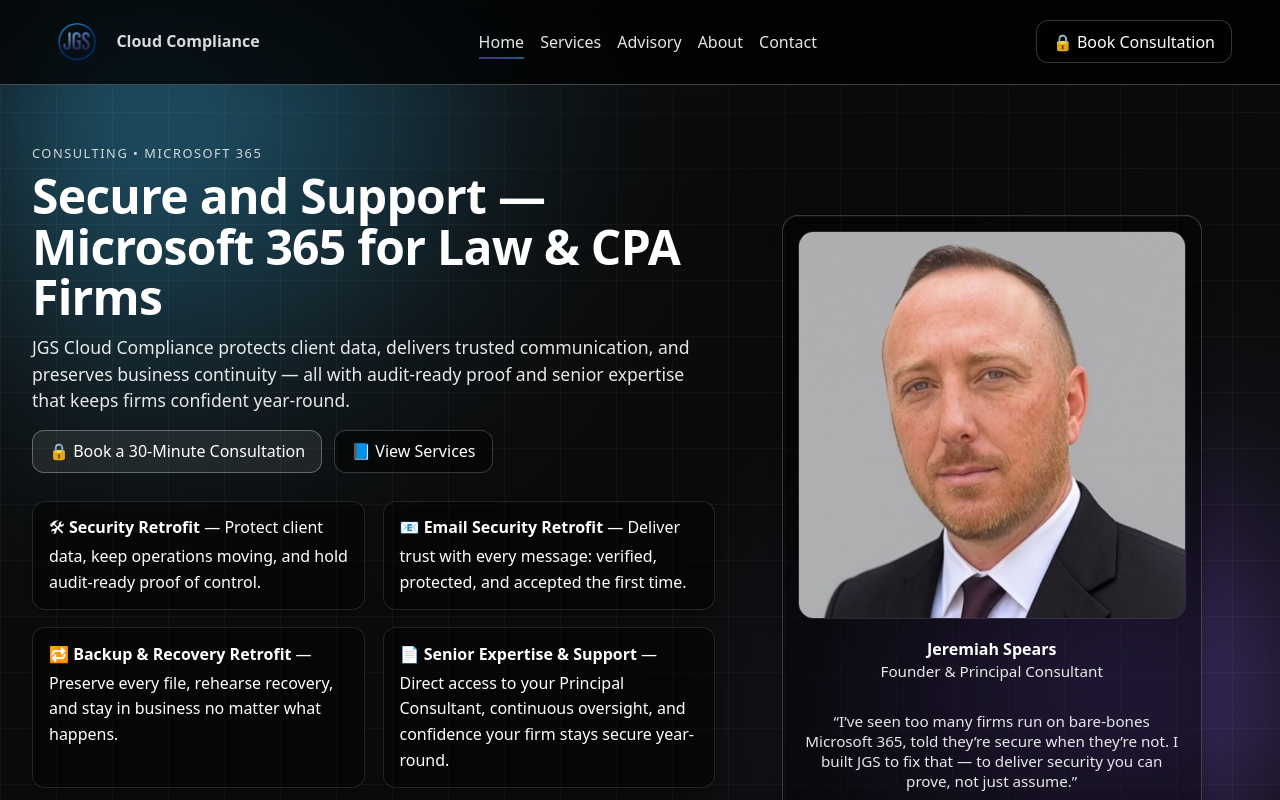
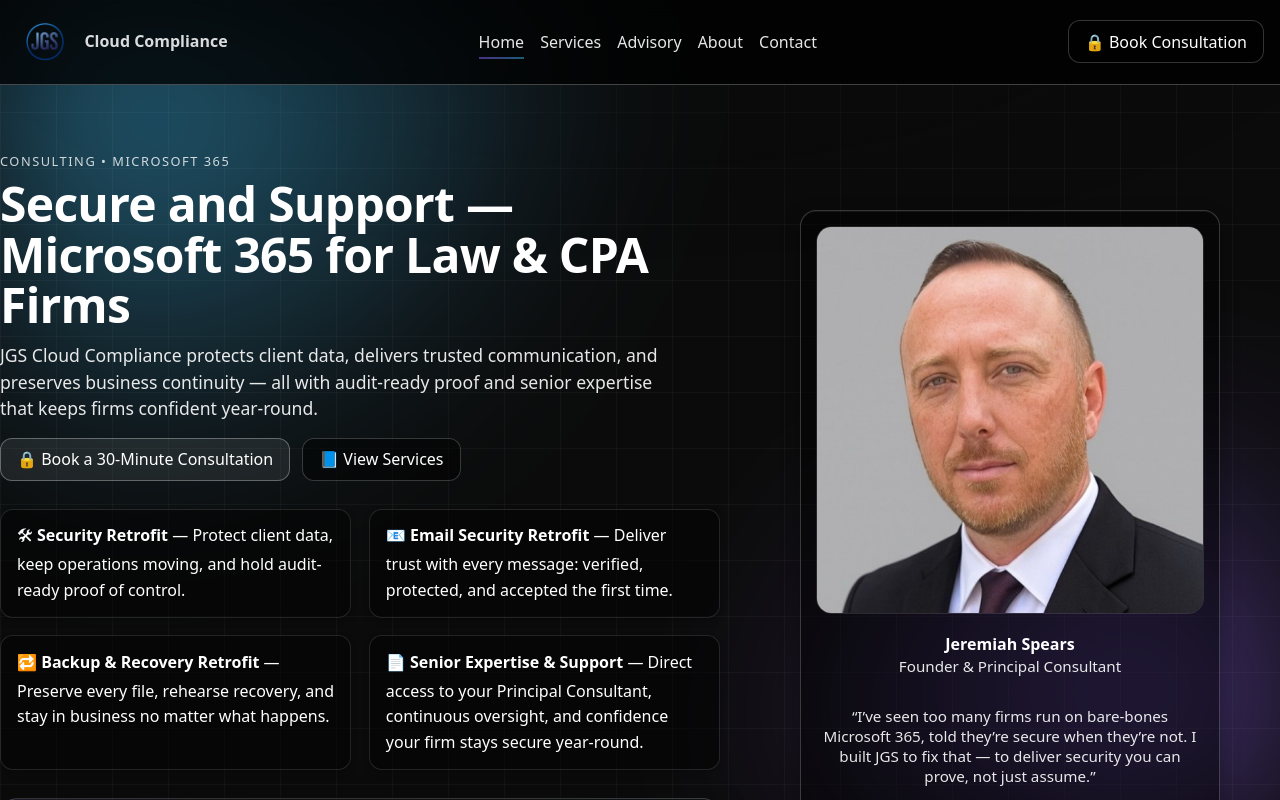
Before and after one commit to jspears80/jgs, a Next.js app: page / in a window 1280 px wide. Shown: the top 800 px of the page. Built offline with nearby package versions, Linux system fonts and the light colour scheme.

Commit message:
Update globals.css

```diff
--- a/app/globals.css
+++ b/app/globals.css
@@ -53,8 +53,8 @@ p.lead{opacity:.9; margin:.25rem 0 1rem; font-size:1.1rem; line-height:1.5}
 }
 
 /* =========  LAYOUT HELPERS  ========= */
-.container{max-width:76rem; margin:0 auto; padding:1rem; position:relative; z-index:1}
-.section{padding:3.5rem 0; scroll-margin-top:4rem}
+.container{max-width:86rem; margin:0 auto; padding:2rem; position:relative; z-index:1}
+.section{padding:4rem 0; scroll-margin-top:4rem}
 .main{min-height:calc(100vh - 160px)}
 .home-grid{display:grid; grid-template-columns:1.2fr .9fr; gap:1.25rem}
 @media (max-width:900px){.home-grid{grid-template-columns:1fr}}
```
